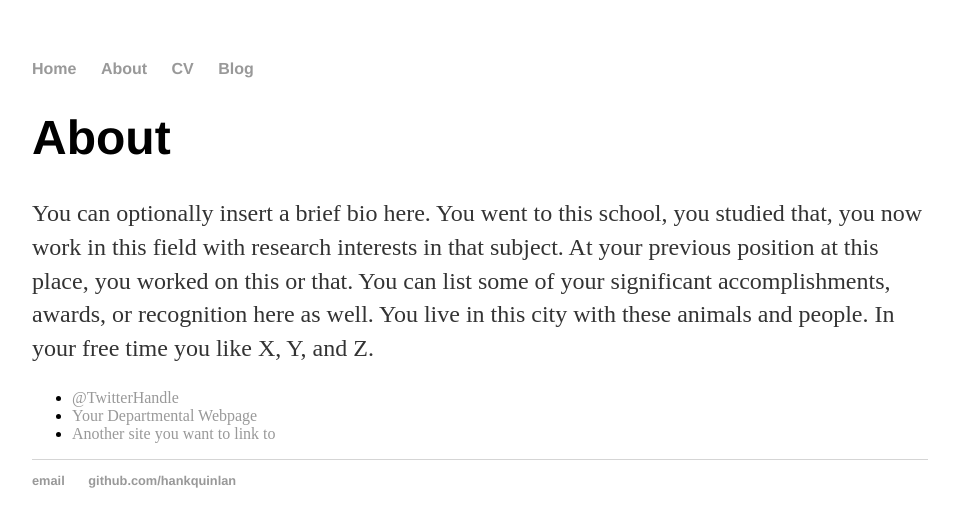
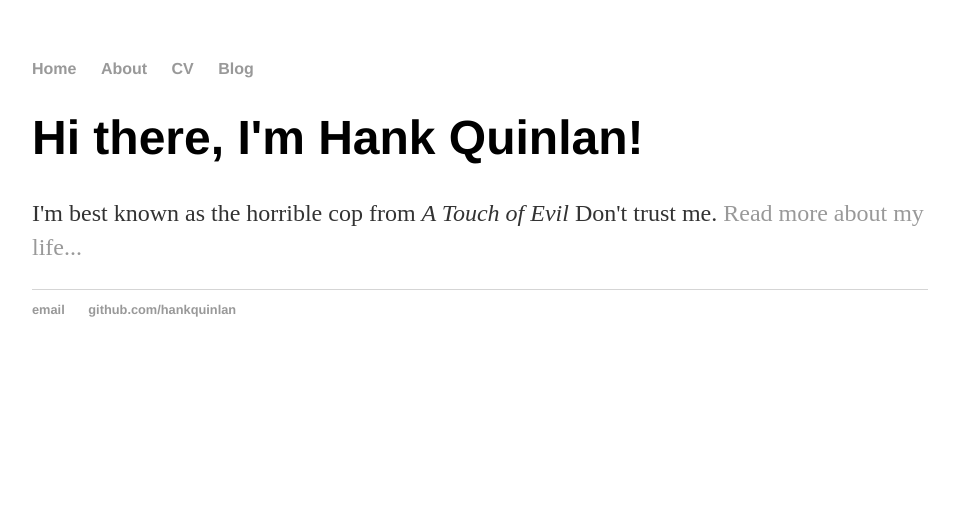
Before and after one commit to adubashi/adubashi.github.io, a Jekyll site: the page built from index.html, in a window 1280 px wide. Shown: the top 527 px of the page, without its empty margins (160-1119 px from the left). Built offline with Jekyll 4.4.1, drawn with Linux system fonts in a browser that asks for light colours.

Commit message:
Update index.html

```diff
--- a/index.html
+++ b/index.html
@@ -1,15 +1,8 @@
 ---
 layout: default
-title: About Hank Quinlan
+title: Hank Quinlan, Horrible Cop
 ---
-
-		<div class="about">
-			<h1>About</h1>
-			<p>You can optionally insert a brief bio here. You went to this school, you studied that, you now work in this field with research interests in that subject. At your previous position at this place, you worked on this or that. You can list some of your significant accomplishments, awards, or recognition here as well. You live in this city with these animals and people. In your free time you like X, Y, and Z.</p>
-
-			<ul class="contacts">
-				<li><a href="#">@TwitterHandle</a></li>
-				<li><a href="#">Your Departmental Webpage</a></li>
-				<li><a href="#">Another site you want to link to</a></li>
-				</ul>
-		</div>
+<div class="blurb">
+	<h1>Hi there, I'm Hank Quinlan!</h1>
+	<p>I'm best known as the horrible cop from <em>A Touch of Evil</em> Don't trust me. <a href="/about">Read more about my life...</a></p>
+</div><!-- /.blurb -->
```
